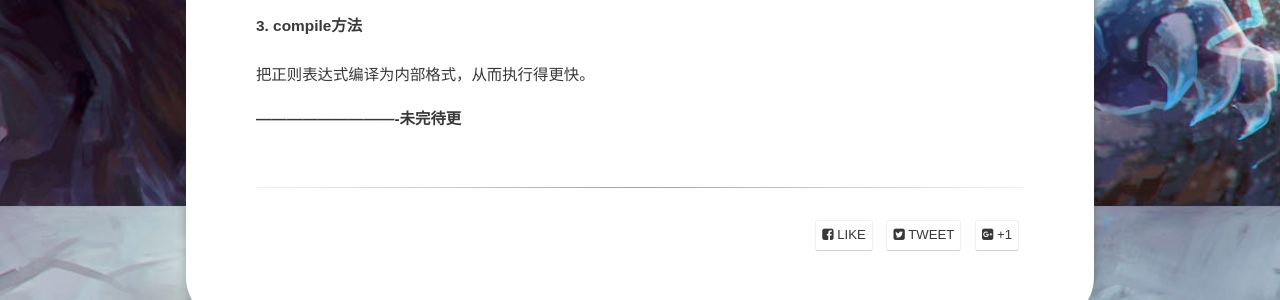
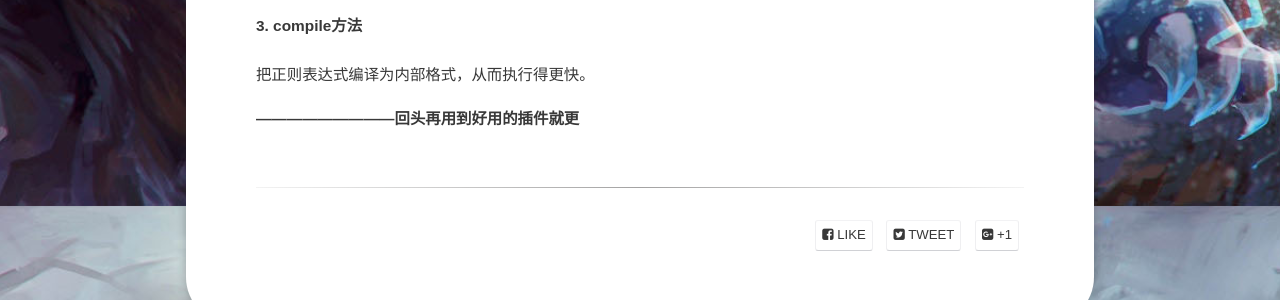
Before and after one commit to sandofsuro/sandofsuro.github.io, a Jekyll site: the page built from _posts/2017-02-06-sublime.md, in a window 1280 px wide. Shown: the part 1594-1894 px from the top of the page. Built offline with Jekyll 4.4.1, drawn with Linux system fonts in a browser that asks for light colours; some web fonts are replaced.

Commit message:
push an article

```diff
--- a/_posts/2017-02-06-sublime.md
+++ b/_posts/2017-02-06-sublime.md
@@ -64,4 +64,4 @@ var flag = re.exec(str);//(Windows 7)
 把正则表达式编译为内部格式，从而执行得更快。
 
 
-**----------------------------未完待更**
+**---------------------------回头再用到好用的插件就更**
```
